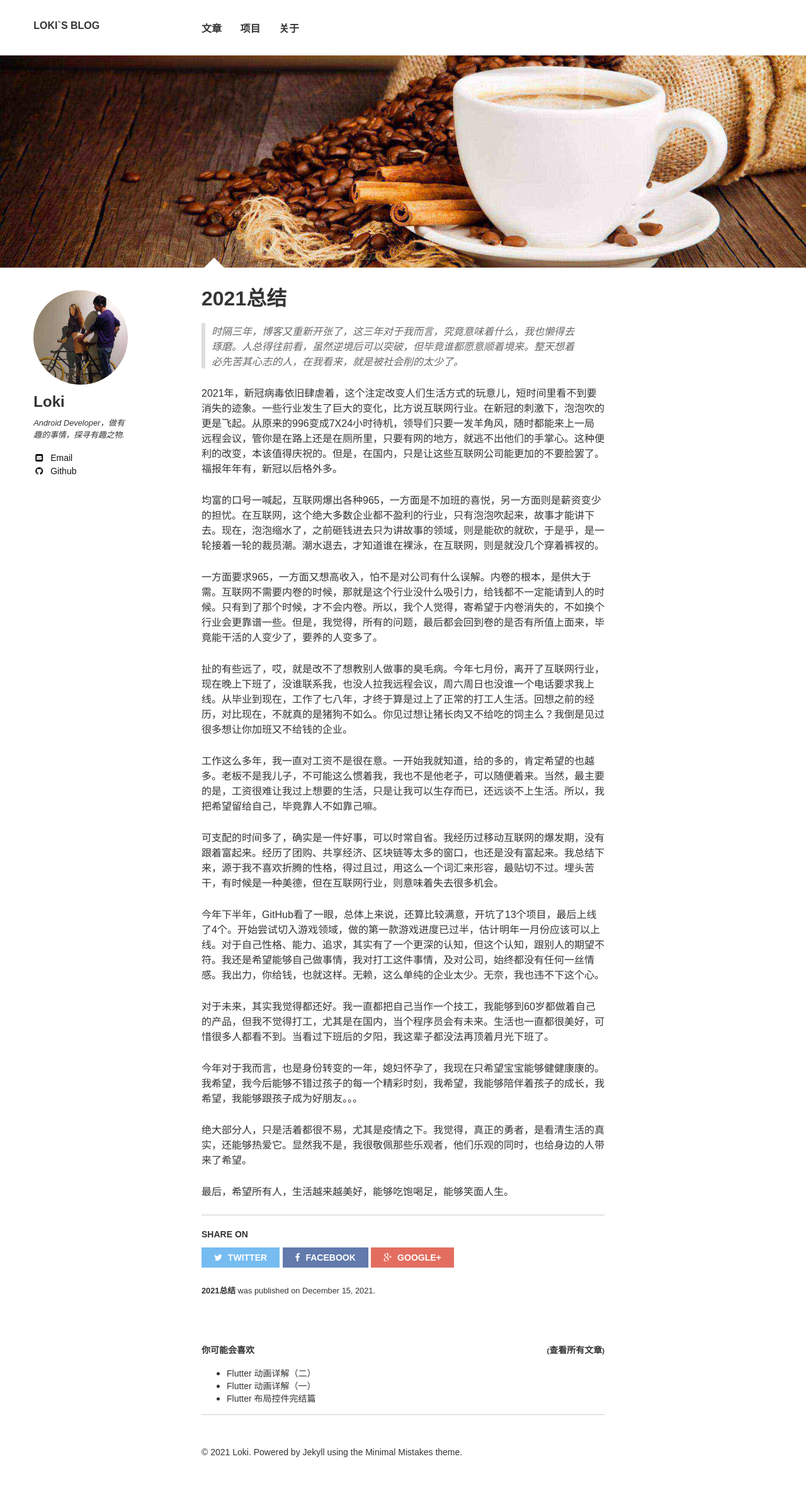
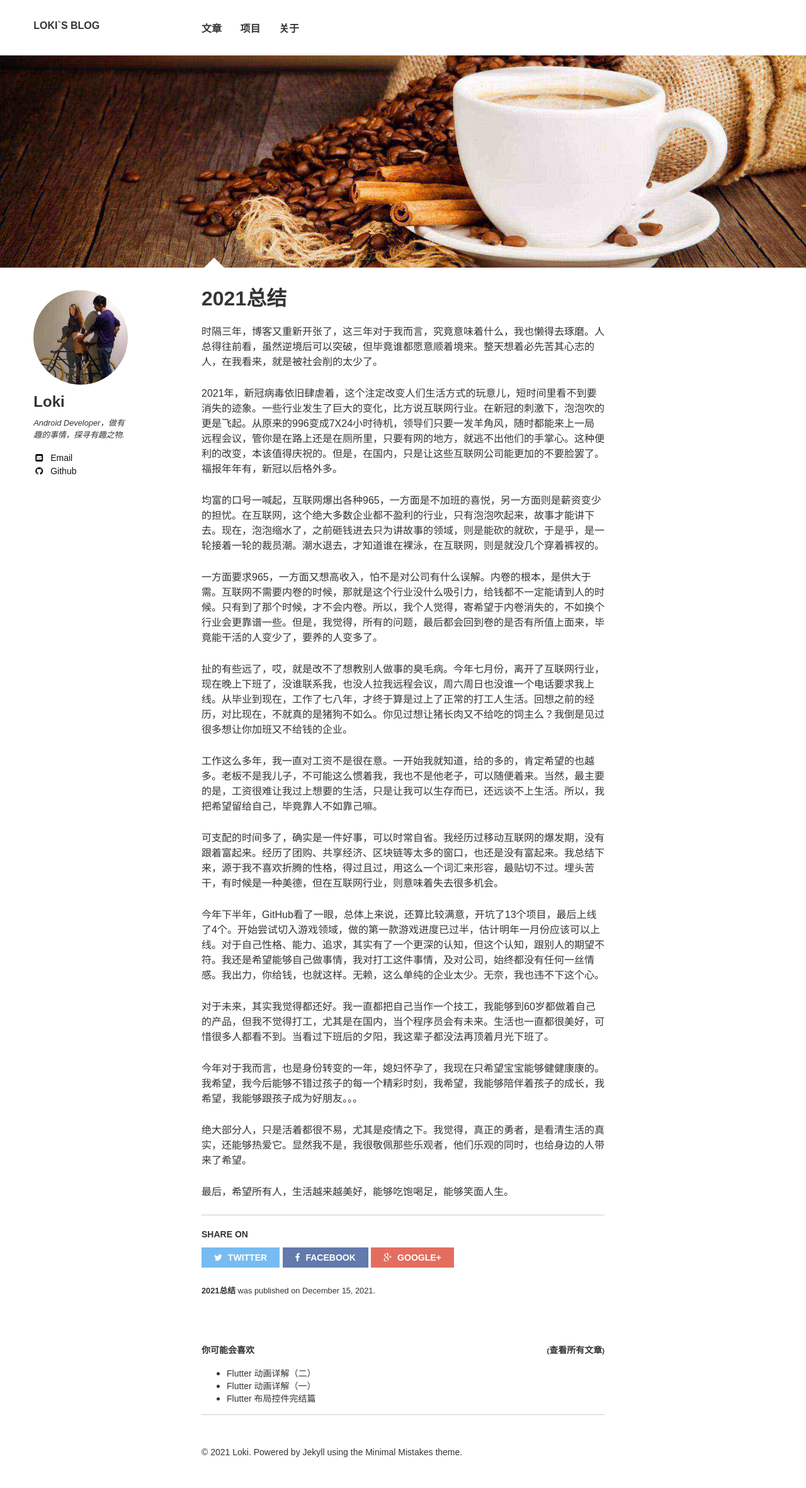
Before and after one commit to yang7229693/yang7229693.github.io, a Jekyll site: the page built from _posts/2021-12-15-2021-new-ending.md, in a window 1280 px wide. Shown: the whole page at 63% size. Built offline with Jekyll 4.4.1, drawn with Linux system fonts in a browser that asks for light colours; comment, search, counter and statistics services are not loaded.

```diff
--- a/_posts/2021-12-15-2021-new-ending.md
+++ b/_posts/2021-12-15-2021-new-ending.md
@@ -9,7 +9,7 @@ image:
   feature: pic-coffee-1.jpg
 ---
 
-> 时隔三年，博客又重新开张了，这三年对于我而言，究竟意味着什么，我也懒得去琢磨。人总得往前看，虽然逆境后可以突破，但毕竟谁都愿意顺着境来。整天想着必先苦其心志的人，在我看来，就是被社会削的太少了。
+时隔三年，博客又重新开张了，这三年对于我而言，究竟意味着什么，我也懒得去琢磨。人总得往前看，虽然逆境后可以突破，但毕竟谁都愿意顺着境来。整天想着必先苦其心志的人，在我看来，就是被社会削的太少了。
 
 
 2021年，新冠病毒依旧肆虐着，这个注定改变人们生活方式的玩意儿，短时间里看不到要消失的迹象。一些行业发生了巨大的变化，比方说互联网行业。在新冠的刺激下，泡泡吹的更是飞起。从原来的996变成7X24小时待机，领导们只要一发羊角风，随时都能来上一局远程会议，管你是在路上还是在厕所里，只要有网的地方，就逃不出他们的手掌心。这种便利的改变，本该值得庆祝的。但是，在国内，只是让这些互联网公司能更加的不要脸罢了。福报年年有，新冠以后格外多。
```
